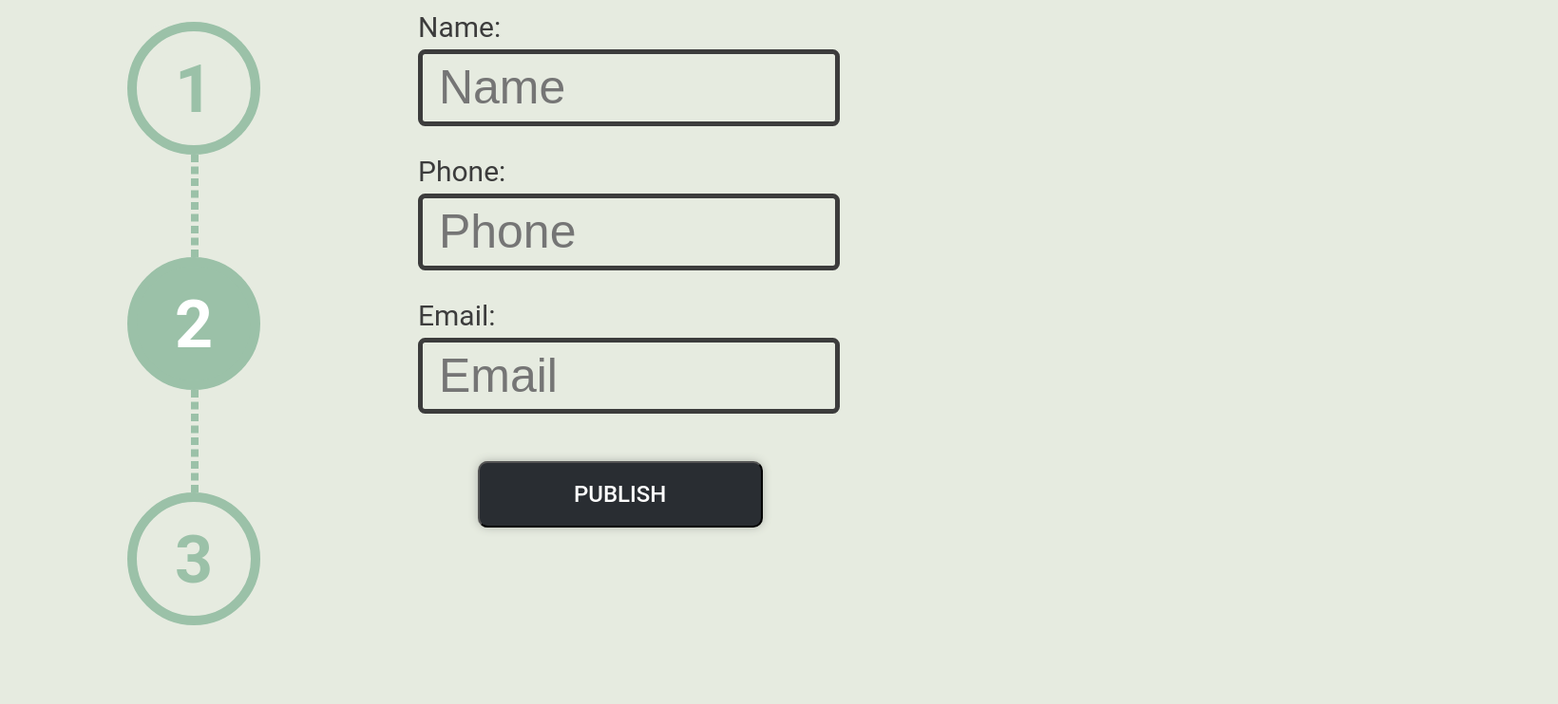
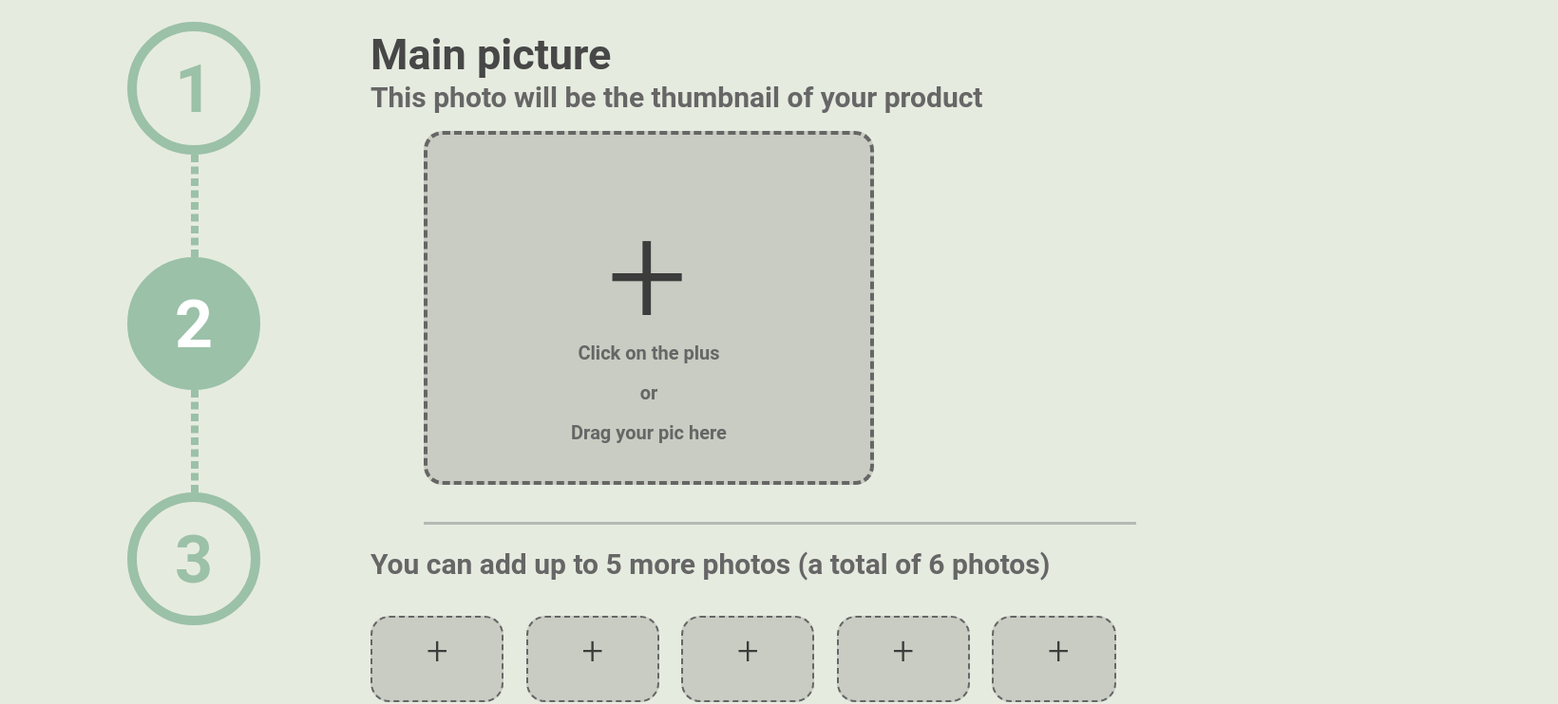
Before and after one commit to VictorRutskin/Mordis-Second-Hand-Angular-Website, an Angular app: page /NewListing2 in a window 1280 px wide. Shown: the part 300-1042 px from the top of the page at 95% size, 1640 px wide, since content can reach past the window. Before the commit the page ends 959 px from the top, so only its background shows below. Built offline with nearby package versions, Linux system fonts and the light colour scheme.

Commit message:
form page 2 finish

```diff
--- /dev/null
+++ b/src/app/Components/Form-Components/add-images-form/add-images-form.component.html
@@ -0,0 +1,41 @@
+<div>
+  <span class="title">
+    {{ semititletext }}
+  </span>
+  <app-small-text-template [Text]="smalltext1"></app-small-text-template>
+</div>
+<div>
+  <div class="Main-Picture">
+    <span class="plus"> + </span>
+    <div class="text-container">
+      <span class="plus-text"> Click on the plus </span>
+      <br />
+      <br />
+      <span class="plus-text"> or </span>
+      <br />
+      <br />
+      <span class="plus-text"> Drag your pic here </span>
+    </div>
+  </div>
+  <div class="Line"></div>
+  <div>
+    <app-small-text-template [Text]="smalltext2"></app-small-text-template>
+  </div>
+  <div class="image-box-container">
+    <span class="mini-picture">
+        <a class="small-plus"> + </a>
+    </span>
+    <span class="mini-picture">
+        <a class="small-plus"> + </a>
+    </span>
+    <span class="mini-picture">
+        <a class="small-plus"> + </a>
+    </span>
+    <span class="mini-picture">
+        <a class="small-plus"> + </a>
+    </span>
+    <span class="mini-picture">
+        <a class="small-plus"> + </a>
+    </span>
+  </div>
+</div>
--- /dev/null
+++ b/src/app/Components/Form-Components/add-images-form/add-images-form.component.scss
@@ -0,0 +1,94 @@
+@import '../../../../styles.scss';
+.title {
+    width: 334px;
+    height: 97px;
+    font-family: Roboto;
+    font-size: 45px;
+    font-weight: bold;
+    font-stretch: normal;
+    font-style: normal;
+    line-height: normal;
+    letter-spacing: normal;
+    text-align: left;
+    color: #464746;
+  }
+
+
+  .Main-Picture {
+    width: 368px;
+    height: 284px;
+    margin: 16px 133px 39px 56px;
+    padding: 62px 49px 19px;
+    border-radius: 20px;
+    border:  3px $primary-color;
+    border-style:dashed;
+    background-color: #c8ccc2;
+    border-style:dashed;
+    border-width: 4px;
+    border-color: #666;
+  }
+  .mini-picture {
+    width: 143.8px;
+    height: 111px;
+    margin: 16px 23.2px 0 0px;
+    padding:  35px;
+    border-radius: 20px;
+    border-style:dashed;
+    background-color: #c8ccc2;
+    border-style:dashed;
+    border-width: 2px;
+    border-color: #666;
+  }
+
+  .plus {
+    width: 70px;
+    height: 144px;
+    font-family: Roboto;
+    font-size: 150px;
+    font-weight: 300;
+    color: #3c3c3c;
+    margin-left:140px;
+   text-align: center;
+  }
+  .small-plus {
+    font-family: Roboto;
+    font-size: 40px;
+    font-weight: 300;
+    color: #3c3c3c;
+   text-align: center;
+   padding:  12px;
+   margin-left: 10px;
+
+  }
+
+  .plus-text {
+    width: 270px;
+    height: 95px;
+    font-family: Roboto;
+    font-size: 20px;
+    font-weight: bold;
+
+    color: #666;
+  }
+
+  .text-container{
+    margin-left:00px;
+    text-align: center;
+    margin-top: -20px;
+  }
+
+  .Line {
+    width: 150%;
+    height: 3px;
+    margin: 39px 280px 23px 56px;
+    transform: rotate(-360deg);
+    background-color: rgba(129, 129, 129, 0.47);
+  }
+
+  .image-box-container{
+    flex-direction: row;
+    margin-top: 50px;
+    margin-bottom: 50px;
+    width: 250%;
+
+  }
--- /dev/null
+++ b/src/app/Components/Form-Components/add-images-form/add-images-form.component.ts
@@ -0,0 +1,15 @@
+import { Component } from '@angular/core';
+
+@Component({
+  selector: 'app-add-images-form',
+  templateUrl: './add-images-form.component.html',
+  styleUrls: ['./add-images-form.component.scss']
+})
+export class AddImagesFormComponent {
+
+  semititletext="Main picture";
+
+  smalltext1="This photo will be the thumbnail of your product";
+  smalltext2="  You can add up to 5 more photos (a total of 6 photos)";
+
+}
--- a/src/app/Components/form/form.component.scss
+++ b/src/app/Components/Form-Components/form/form.component.scss
@@ -1,4 +1,4 @@
-@import '../../../styles.scss';
+@import '../../../../styles.scss';
 
 h1 {
   margin-left: 50px;
--- a/src/app/Pages/add-product-page2/add-product-page2.component.html
+++ b/src/app/Pages/add-product-page2/add-product-page2.component.html
@@ -10,17 +10,7 @@
         <app-progress-circles [MarkedCircle]="2"></app-progress-circles>
         </div>
         <div class="form">
-          <!-- app.component.html -->
-          <app-form
-            title=""
-            [fields]="[
-              'Name',
-              'Phone',
-              'Email',
-            ]"
-            [formData]="userForm"
-          >
-          </app-form>
+          <app-add-images-form></app-add-images-form>
         </div>
   </div>
   <div class="button">
--- a/src/app/Pages/add-product-page2/add-product-page2.component.scss
+++ b/src/app/Pages/add-product-page2/add-product-page2.component.scss
@@ -27,13 +27,13 @@
   }
 
   .form {
-    margin-top: 80px;
     position: relative;
     width: 500px;
     max-width: 500px;
     margin: auto;
     left: 50%;
     margin-left: -250px;
+    margin-top: 50px;
   }
 
 
--- a/src/app/app.module.ts
+++ b/src/app/app.module.ts
@@ -30,10 +30,11 @@ import { AddProductPage1Component } from './Pages/add-product-page1/add-product-
 import { AddProductPage2Component } from './Pages/add-product-page2/add-product-page2.component';
 import { AddProductPage3Component } from './Pages/add-product-page3/add-product-page3.component';
 import { ProgressCirclesComponent } from './Components/progress-circles/progress-circles.component';
-import { FormComponent } from './Components/form/form.component';
+import { FormComponent } from './Components/Form-Components/form/form.component';
 import { FormsModule } from '@angular/forms';
 import { FormContinueBTNComponent } from './Components/Buttons/form-continue-btn/form-continue-btn.component';
 import { SmallTextTemplateComponent } from './Components/Text-Components/small-text-template/small-text-template.component';
+import { AddImagesFormComponent } from './Components/Form-Components/add-images-form/add-images-form.component';
 
 @NgModule({
   declarations: [
@@ -68,6 +69,7 @@ import { SmallTextTemplateComponent } from './Components/Text-Components/small-t
     FormComponent,
     FormContinueBTNComponent,
     SmallTextTemplateComponent,
+    AddImagesFormComponent,
   ],
   imports: [BrowserModule, AppRoutingModule,FormsModule],
   providers: [],
```
Also changed, not shown: src/app/Components/Form-Components/form/form.component.html (renamed from src/app/Components/form/form.component.html), src/app/Components/Form-Components/form/form.component.ts (renamed from src/app/Components/form/form.component.ts), 2 other files (tests, documents, lock files or other folders).
